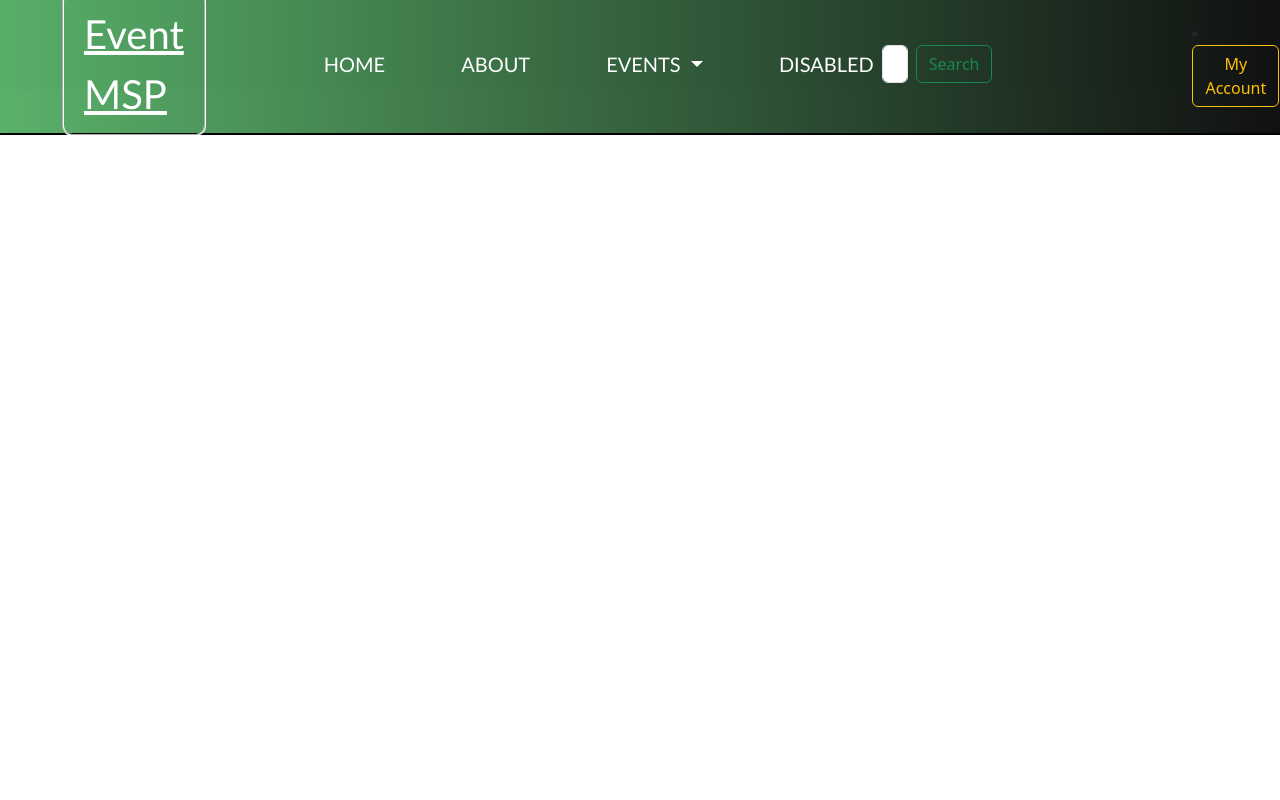
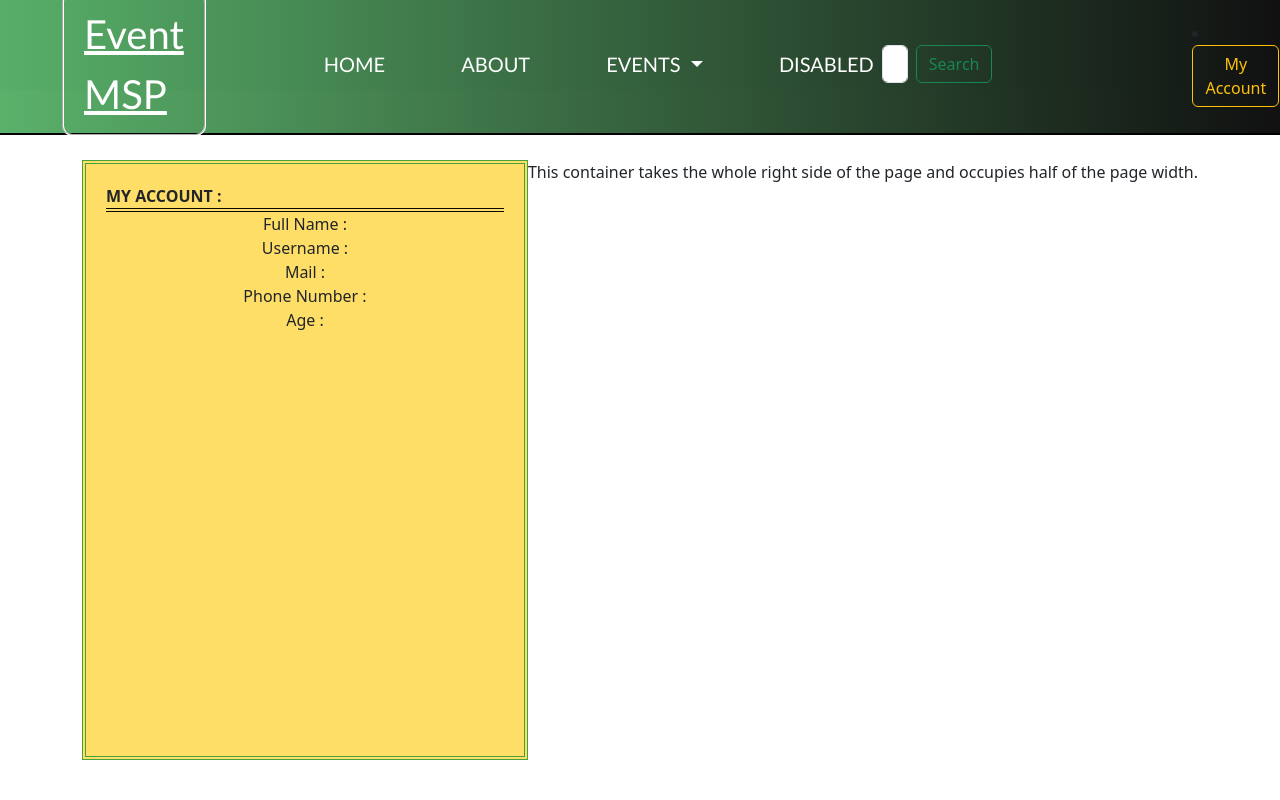
Before and after one commit to FlixMor/ProjetFinal, a Flask app: page /account in a window 1280 px wide; the page is wider, and only the part inside the window is pictured. Run offline with Flask 3, Linux system fonts and the light colour scheme; the visitor is signed in with stand-in values (Sample User, id 1).

Commit message:
yaycommit

```diff
--- a/app.py
+++ b/app.py
@@ -4,6 +4,7 @@ from flask_bcrypt import Bcrypt  # Utilisé pour le hashage des mots de passes #
 from Users.User import User
 from Users.UserDAO import UserDAO
 
+import re # Pour le phone pattern
 
 from dotenv import load_dotenv # Pour lire le fichier .env
 import os                      # Pour lire le fichier .env
@@ -18,6 +19,8 @@ load_dotenv() # Chargement des variables d'environnement du fichier .env
 app = Flask(__name__)
 app.secret_key = os.environ.get('SECRET_KEY')
 bcrypt = Bcrypt(app)
+
+phone_pattern = re.compile(r'^\d{3}-\d{3}-\d{4}$')
 
 
 # # # HOME # # #
@@ -97,8 +100,18 @@ def register():
         phone = req['phone']
         usertype = "basic"
 
+
         if nom_complet=="" or courriel=="" or username=="" or password=="" or age=="" or phone=="":
             message = "failure"
+
+        elif not (18 <= int(age) <= 100):
+            message = 'invalidage'
+            return render_template('register.html', message=message)
+
+        elif not phone_pattern.match(phone):
+            message = 'invalidphone'
+            return render_template('register.html', message=message)
+
         else:
             user = User(nom_complet, courriel, username, password, age, phone, usertype)
             message = UserDAO.add(user)
--- a/static/style.css
+++ b/static/style.css
@@ -93,3 +93,21 @@
     justify-content: center;
     align-items: center;
 }
+
+.container-acc-left {
+    flex: 1;
+    background-color: #ffc80098; /* Example background color */
+    border: 4px double #038e2cbd; /* Example border */
+    padding: 20px; /* Example padding */
+    transition: background-color ease 0.4s, border ease 0.4s;
+}
+
+.container-acc-left h2 {
+    color: #ff0000;
+}
+
+.container-acc-left:hover {
+    flex: 1;
+    background-color: #e1b207a4; /* Example background color */
+    border: 4px double #ffffffd5; /* Example border */
+}
--- a/templates/account.html
+++ b/templates/account.html
@@ -1,8 +1,22 @@
-{% extends 'default.html' %}
+{% extends "default.html" %}
 
-{% block title %} My Account {% endblock %}
+{% block title %} Account {% endblock %}
 
 {% block content %}
-
-
+<div class="container" style="margin-top: 70px; display: flex;">
+    <!-- Left container -->
+    <div class="container-acc-left" style="height: 600px;">
+        <div style="border-bottom: 4px double rgb(6, 6, 6);"><strong>MY ACCOUNT :</strong></div>
+        <div class="center-container">Full Name :</div>
+        <div class="center-container">Username :</div>
+        <div class="center-container">Mail :</div>
+        <div class="center-container">Phone Number :</div>
+        <div class="center-container">Age : </div>
+    </div>
+    <!-- Right container (optional) -->
+    <div class="container-right">
+        <!-- Your content for the right container goes here -->
+        This container takes the whole right side of the page and occupies half of the page width.
+    </div>
+</div>
 {% endblock %}
--- a/templates/default.html
+++ b/templates/default.html
@@ -9,7 +9,7 @@
 </head>
 <body>
     <div class="navbar navbar-expand-lg bg-body-tertiary" style="height: 90px;">
-        <div class="transparent-fading container-fluid" style="height: 140px; margin-top: 40px; border-bottom: solid; border-color: black; border-width: 2px;">
+        <div class="transparent-fading container-fluid" style="height: 140px; margin-top: 40px; border-bottom: solid; border-color: rgb(0, 0, 0); border-width: 2px;">
             <a class="company-name" style="margin-left: 50px;" href="{{ url_for('index') }}">Event MSP</a>
             <button class="navbar-toggler" type="button" data-bs-toggle="collapse" data-bs-target="#navbarSupportedContent" aria-controls="navbarSupportedContent" aria-expanded="false" aria-label="Toggle navigation">
                 <span class="navbar-toggler-icon"></span>
--- a/templates/register.html
+++ b/templates/register.html
@@ -13,6 +13,10 @@
             Added successfully.
             {% elif message == "failure" %}
             There was an error while adding the user.
+            {% elif message == "invalidphone" %}
+            Phone number must be in the format xxx-xxx-xxxx.
+            {% elif message == "invalidage" %}
+            Age must be between 18 and 100.
             {% endif %}
         </div>
     </div>
@@ -75,4 +79,5 @@ document.getElementById('togglePassword').addEventListener('click', function() {
     }
 });
 </script>
+
 {% endblock %}
```
Also changed, not shown: Users/UserDAO.py (+11 -11 lines).
